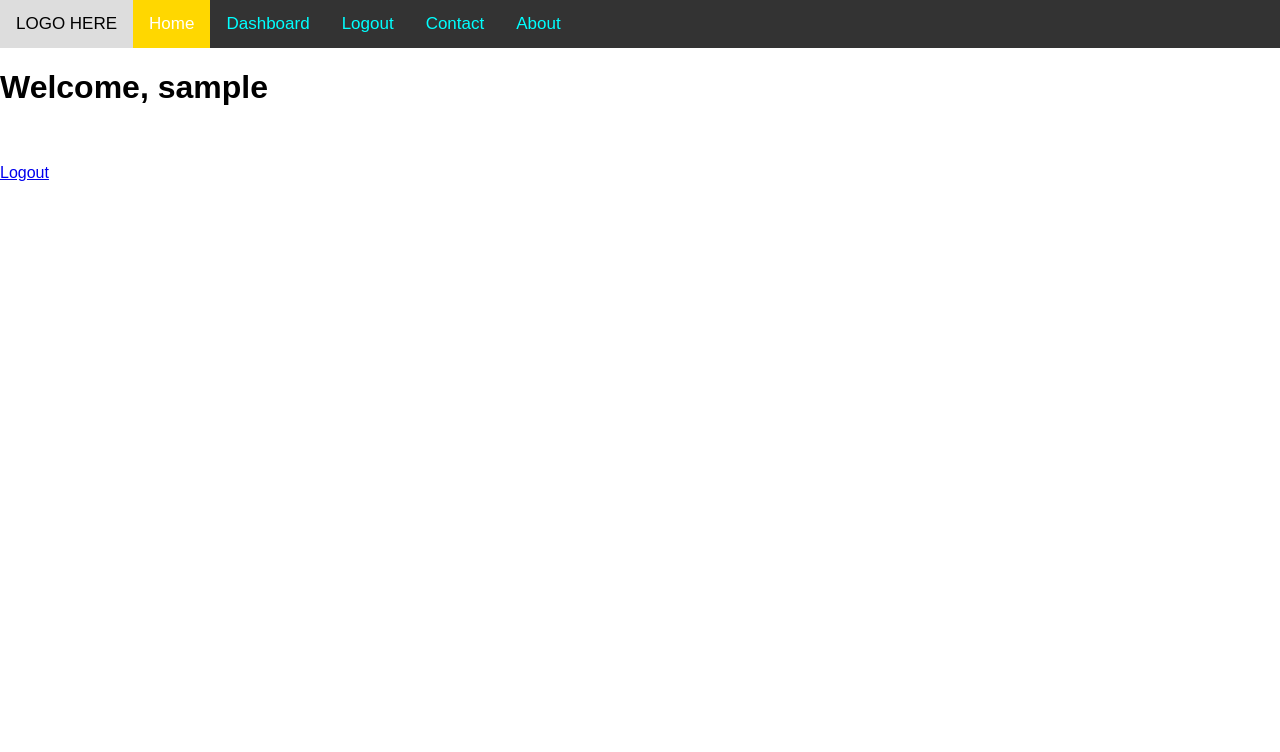
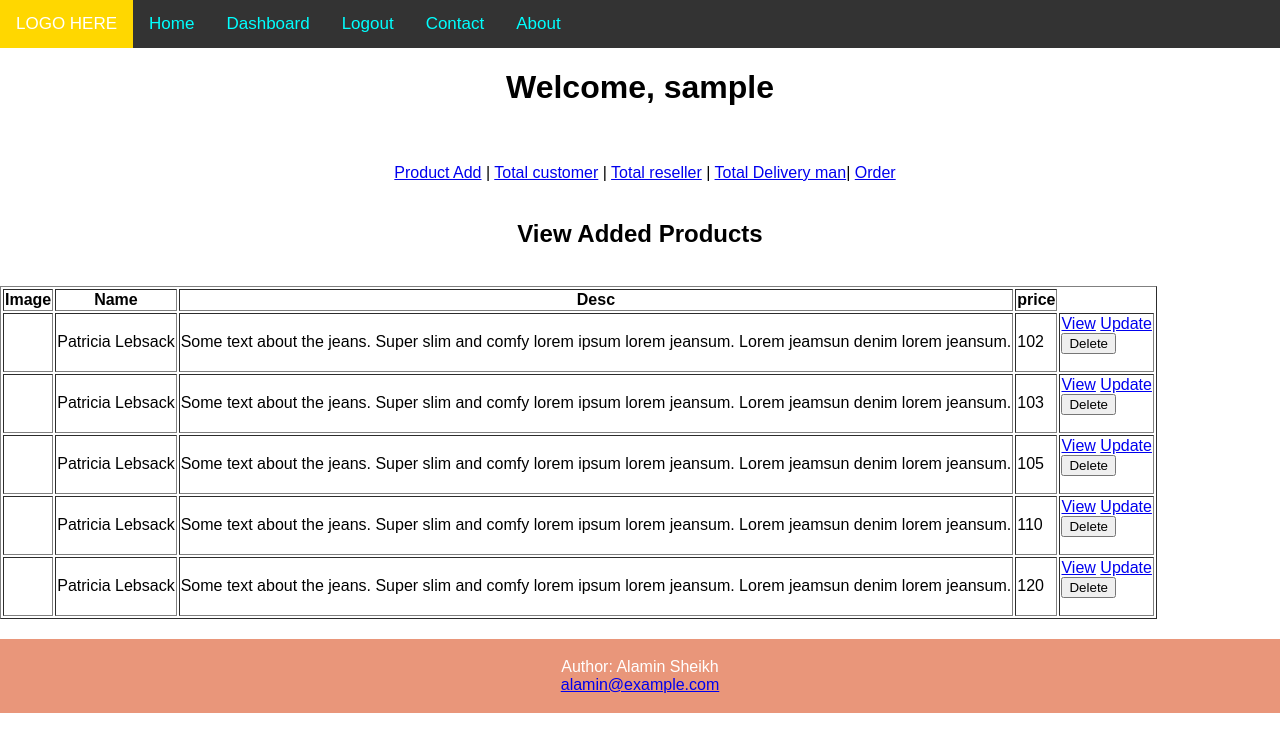
Before and after one commit to alaminsheikh01/WEB-TECHNOLOGY-university-course, a PHP site: page /welcome.php in a window 1280 px wide. Shown: the top 752 px of the page. Run offline with PHP 8.4, Linux system fonts and the light colour scheme; the visitor is signed in with stand-in values (Sample User, id 1).

Commit message:
update dashboard for admin

```diff
--- /dev/null
+++ b/mid_project/controller/admin/products.json
@@ -0,0 +1,32 @@
+[
+  {
+    "id": 1,
+    "title": "Patricia Lebsack",
+    "desc": "Some text about the jeans. Super slim and comfy lorem ipsum lorem jeansum. Lorem jeamsun denim lorem jeansum.",
+    "price": "102"
+  },
+  {
+    "id": 2,
+    "title": "Patricia Lebsack",
+    "desc": "Some text about the jeans. Super slim and comfy lorem ipsum lorem jeansum. Lorem jeamsun denim lorem jeansum.",
+    "price": "103"
+  },
+  {
+    "id": 3,
+    "title": "Patricia Lebsack",
+    "desc": "Some text about the jeans. Super slim and comfy lorem ipsum lorem jeansum. Lorem jeamsun denim lorem jeansum.",
+    "price": "105"
+  },
+  {
+    "id": 4,
+    "title": "Patricia Lebsack",
+    "desc": "Some text about the jeans. Super slim and comfy lorem ipsum lorem jeansum. Lorem jeamsun denim lorem jeansum.",
+    "price": "110"
+  },
+  {
+    "id": 5,
+    "title": "Patricia Lebsack",
+    "desc": "Some text about the jeans. Super slim and comfy lorem ipsum lorem jeansum. Lorem jeamsun denim lorem jeansum.",
+    "price": "120"
+  }
+]
--- /dev/null
+++ b/mid_project/controller/admin/products.php
@@ -0,0 +1,109 @@
+<?php
+
+function getProducts()
+{
+    return json_decode(file_get_contents(__DIR__ . '/products.json'), true);
+}
+
+function getProductById($id)
+{
+    $products = getProducts();
+    foreach ($products as $product) {
+        if ($product['id'] == $id) {
+            return $product;
+        }
+    }
+    return null;
+}
+
+function createProduct($data)
+{
+    $products = getProducts();
+
+    $data['id'] = rand(1000000, 2000000);
+
+    $products[] = $data;
+
+    putJson($products);
+
+    return $data;
+}
+
+function updateProduct($data, $id)
+{
+    $updateProduct = [];
+    $products = getProducts();
+    foreach ($products as $i => $product) {
+        if ($product['id'] == $id) {
+            $product[$i] = $updateProduct = array_merge($product, $data);
+        }
+    }
+
+    putJson($products);
+
+    return $updateProduct;
+}
+
+function deleteProducts($id)
+{
+    $users = getProducts();
+
+    foreach ($products as $i => $product) {
+        if ($product['id'] == $id) {
+            array_splice($products, $i, 1);
+        }
+    }
+
+    putJson($products);
+}
+
+function uploadImage($file, $product)
+{
+    if (isset($_FILES['picture']) && $_FILES['picture']['name']) {
+        if (!is_dir(__DIR__ . "/images")) {
+            mkdir(__DIR__ . "/images");
+        }
+        // Get the file extension from the filename
+        $fileName = $file['name'];
+        // Search for the dot in the filename
+        $dotPosition = strpos($fileName, '.');
+        // Take the substring from the dot position till the end of the string
+        $extension = substr($fileName, $dotPosition + 1);
+
+        move_uploaded_file($file['tmp_name'], __DIR__ . "/images/${product['id']}.$extension");
+
+        $product['extension'] = $extension;
+        updateProduct($product, $product['id']);
+    }
+}
+
+function putJson($products)
+{
+    file_put_contents(__DIR__ . '/products.json', json_encode($products, JSON_PRETTY_PRINT));
+}
+
+function validateUser($user, &$errors)
+{
+    $isValid = true;
+    // Start of validation
+    if (!$user['name']) {
+        $isValid = false;
+        $errors['name'] = 'Name is mandatory';
+    }
+    if (!$user['username'] || strlen($user['username']) < 6 || strlen($user['username']) > 16) {
+        $isValid = false;
+        $errors['username'] = 'Username is required and it must be more than 6 and less then 16 character';
+    }
+    if ($user['email'] && !filter_var($user['email'], FILTER_VALIDATE_EMAIL)) {
+        $isValid = false;
+        $errors['email'] = 'This must be a valid email address';
+    }
+
+    if (!filter_var($user['phone'], FILTER_VALIDATE_INT)) {
+        $isValid = false;
+        $errors['phone'] = 'This must be a valid phone number';
+    }
+    // End Of validation
+
+    return $isValid;
+}
--- /dev/null
+++ b/mid_project/controller/admin/viewProducts.php
@@ -0,0 +1,53 @@
+
+<?php
+	if (! isset($_SESSION['username'])) {
+		header("Location: ../../login.php");
+	}
+?>
+
+<?php
+
+
+require 'products.php';
+
+$products = getProducts();
+
+?>
+
+
+<div class="container">
+    <table class="table" border="1">
+        <thead>
+        <tr>
+            <th>Image</th>
+            <th>Name</th>
+            <th>Desc</th>
+            <th>price</th>
+        </tr>
+        </thead>
+        <tbody>
+        <?php foreach ($products as $product): ?>
+            <tr>
+                <td>
+                    <?php if (isset($product['extension'])): ?>
+                        <img style="width: 60px" src="<?php echo "products/images/${product['id']}.${product['extension']}" ?>" alt="">
+                    <?php endif; ?>
+                </td>
+                <td><?php echo $product['title'] ?></td>
+                <td><?php echo $product['desc'] ?></td>
+                <td><?php echo $product['price'] ?></td>
+
+                <td>
+                    <a href="view.php?id=<?php echo $product['id'] ?>" class="btn btn-sm btn-outline-info">View</a>
+                    <a href="update.php?id=<?php echo $product['id'] ?>"
+                       class="btn btn-sm btn-outline-secondary">Update</a>
+                    <form method="POST" action="delete.php">
+                        <input type="hidden" name="id" value="<?php echo $product['id'] ?>">
+                        <button class="btn btn-sm btn-outline-danger">Delete</button>
+                    </form>
+                </td>
+            </tr>
+        <?php endforeach;; ?>
+        </tbody>
+    </table>
+</div>
--- a/mid_project/index.php
+++ b/mid_project/index.php
@@ -13,6 +13,5 @@
 
 <?php include "./view/partials/card.php";?>
 
-<?php include "./view/partials/footer.php";?>
 </body>
 </html>
--- a/mid_project/login.php
+++ b/mid_project/login.php
@@ -41,9 +41,10 @@
 		</fieldset>
 
 
-		<input type="submit" name="submit" value="Login">
+		<input style="margin-top:10px" type="submit" name="submit" value="Login">
 	</form>
 
   </div>
+  <?php include "view/partials/footer.php"?>
  </body>
 </html>
--- a/mid_project/signup.php
+++ b/mid_project/signup.php
@@ -143,10 +143,10 @@ if(isset($_POST['submit'] ) ){
 		</fieldset>
 
 
-		<input type="submit" name="submit" value="Register">
+		<input style="margin-top:10px" type="submit" name="submit" value="Register">
 	</form>
 
 </div>
-
+<?php include "view/partials/footer.php"?>
 </body>
 </html>
--- a/mid_project/style.css
+++ b/mid_project/style.css
@@ -57,3 +57,6 @@ body {
 .card button:hover {
   opacity: 0.7;
 }
+.page_nav {
+  margin-left: "5%";
+}
--- /dev/null
+++ b/mid_project/view/admin/nav.php
@@ -0,0 +1,9 @@
+
+
+<nav style='margin-left:10px'>
+    <a href='./controller/admin/viewProducts.php'>Product Add</a> |
+    <a href='./controller/admin/viewProducts.php'>Total customer</a> |
+    <a href='/js/'>Total reseller</a> |
+    <a href='/python/'>Total Delivery man</a>|
+    <a href='/python/''>Order</a>
+ </nav>
--- a/mid_project/view/partials/_nav.php
+++ b/mid_project/view/partials/_nav.php
@@ -1,7 +1,7 @@
 
 <div class="topnav">
-  <a class="#home" href="./index.php">LOGO HERE</a>
-  <a class="active" href="./index.php">Home</a>
+  <a class="active" href="./index.php">LOGO HERE</a>
+  <a  href="./index.php">Home</a>
 
   <?php
 
--- a/mid_project/view/partials/footer.php
+++ b/mid_project/view/partials/footer.php
@@ -4,7 +4,7 @@
   padding: 3px;
   background-color: DarkSalmon;
   color: white;
-  margin-top: 100%;
+  margin-top: 20px;
 }
 </style>
 <footer>
--- a/mid_project/welcome.php
+++ b/mid_project/welcome.php
@@ -9,12 +9,23 @@
 <link href="style.css" rel="stylesheet">
 
 
+
+<div style="text-align:center">
 <h1>Welcome, <?php echo $_SESSION['username']; ?></h1>
 
+</div>
 <br><br>
 
-<a href="./view/partials/logout.php">Logout</a>
+<div style="text-align:center">
 
-
+<?php
+		include "view/admin/nav.php";
+		echo "<br>";
+		echo "<h2>View Added Products</h3>";
+		echo "<br>";
+		include "controller/admin/viewProducts.php";
+?>
+<?php include "view/partials/footer.php"?>
+</div>
 </body>
 </html>
```
Also changed, not shown: mid_project/data.json (added, +20 -0 lines).
